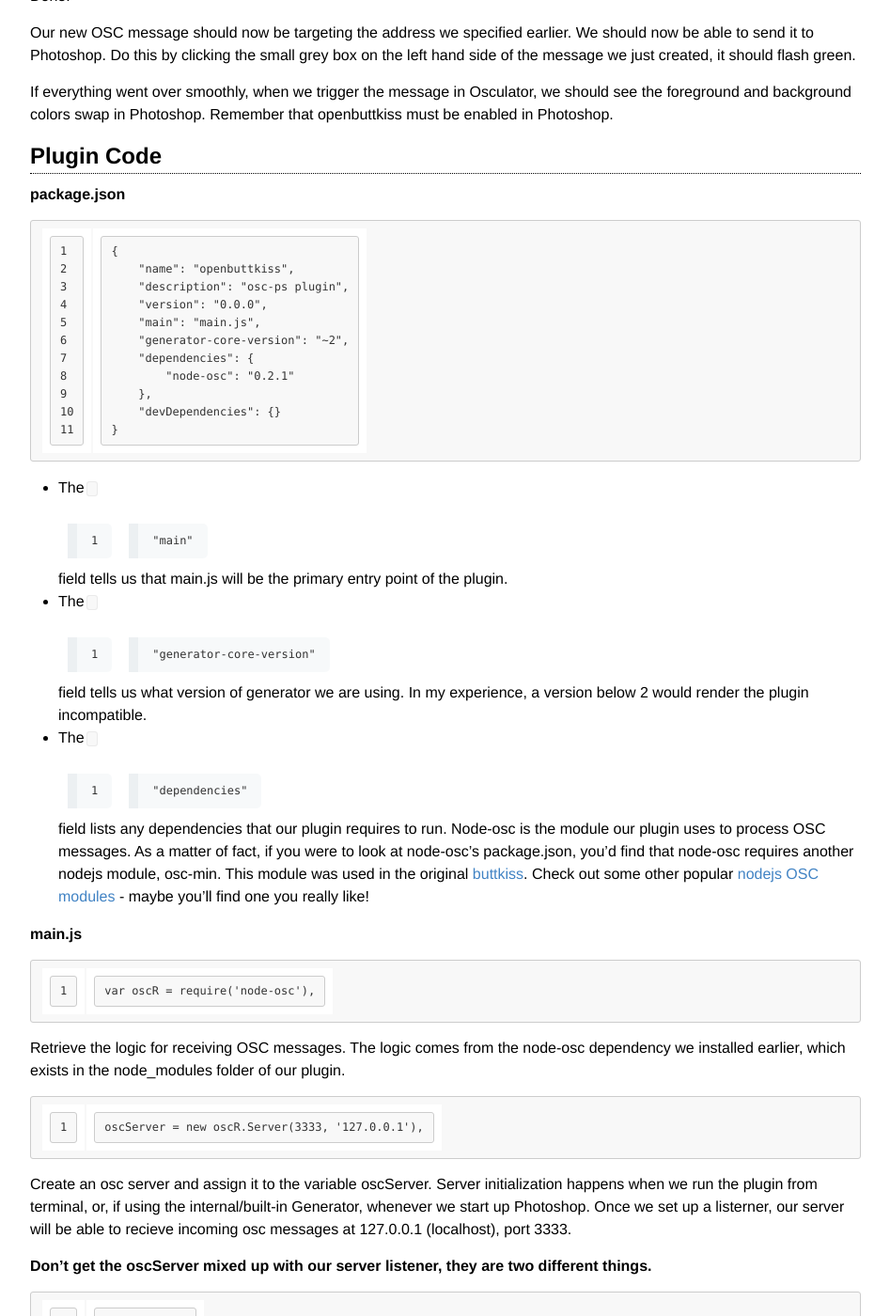
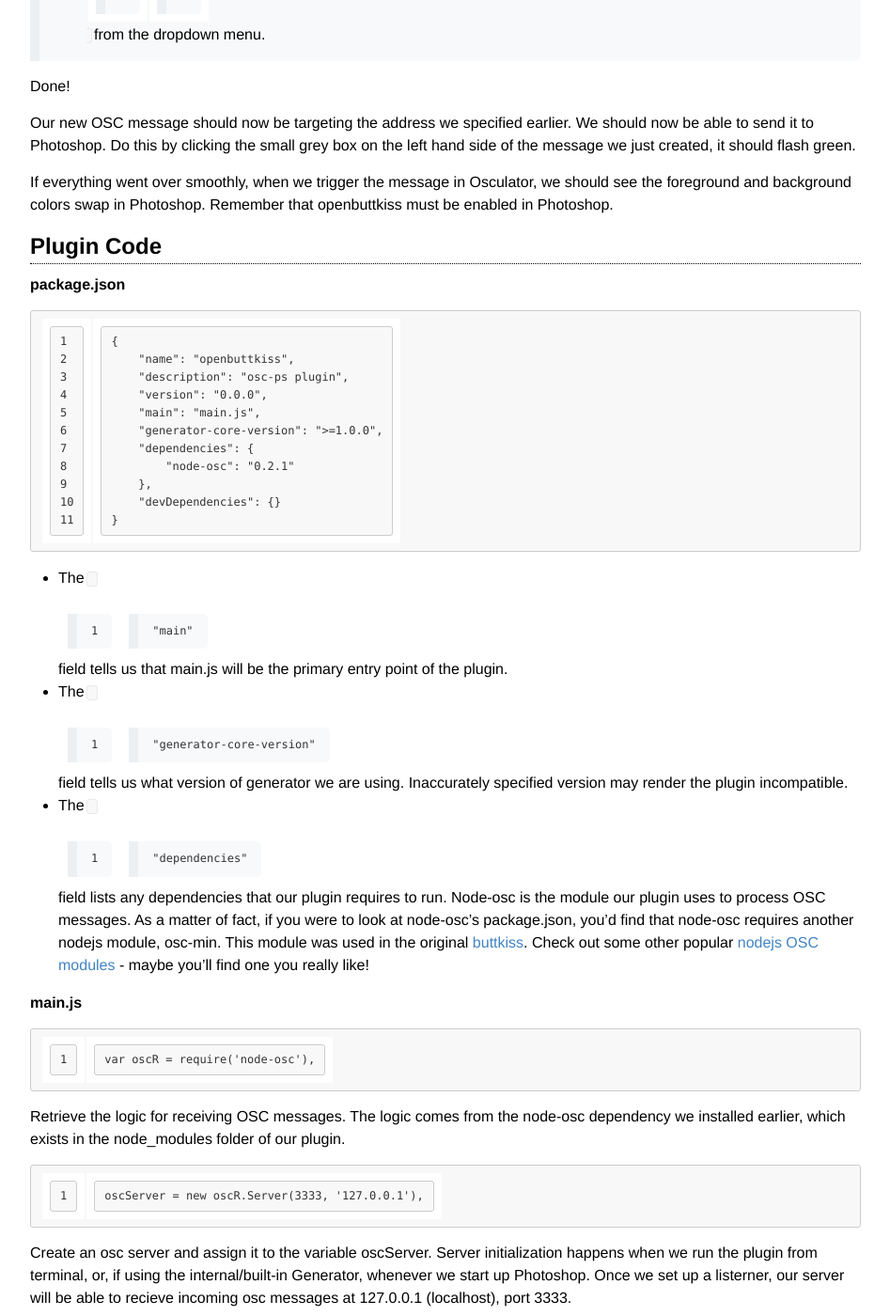
Before and after one commit to Samelot/samelot.github.com, a Jekyll site: the page built from _posts/2014-03-28-osc-photoshop.md, in a window 1280 px wide and 1400 px high, scrolled down 4474 px. Shown: the whole window at 94% size, without its empty margins (166-1113 px from the left). Built offline with Jekyll 4.4.1, drawn with Linux system fonts in a browser that asks for light colours; some of the changed text lies outside the part shown.

Commit message:
Changed documentation on package.json. Grammer corrections.

```diff
--- a/_posts/2014-03-28-osc-photoshop.md
+++ b/_posts/2014-03-28-osc-photoshop.md
@@ -131,7 +133,7 @@
     "description": "osc-ps plugin",
     "version": "0.0.0",
     "main": "main.js",
-    "generator-core-version": "~2",
+    "generator-core-version": ">=1.0.0",
     "dependencies": {
         "node-osc": "0.2.1"
     },
@@ -141,7 +143,7 @@
 
 + The `"main"` field tells us that main.js will be the primary entry point of the plugin.
 
-+ The `"generator-core-version"` field tells us what version of generator we are using. In my experience, a version below 2 would render the plugin incompatible.
++ The `"generator-core-version"` field tells us what version of generator we are using. Inaccurately specified version may render the plugin incompatible.
 
 + The `"dependencies"` field lists any dependencies that our plugin requires to run. Node-osc is the module our plugin uses to process OSC messages. As a matter of fact, if you were to look at node-osc's package.json, you'd find that node-osc requires another nodejs module, osc-min. This module was used in the original [buttkiss](https://github.com/maxenglander/buttkisshttps://github.com/maxenglander/buttkiss "our first osc-ps implementation"). Check out some other popular [nodejs OSC modules](https://nodejsmodules.org/tags/osc) - maybe you'll find one you really like!
 
@@ -150,6 +152,8 @@
 ~~~
 var oscR = require('node-osc'),
 ~~~
+
+<!-- Plural?? Retrieves. We aren't giving directions to a person. We are describing the program's direction. -->
 
 Retrieve the logic for receiving OSC messages. The logic comes from the node-osc dependency we installed earlier, which exists in the node_modules folder of our plugin.
 
```
Also changed, not shown: other parts of _posts/2014-03-28-osc-photoshop.md (+5 -3 lines).
